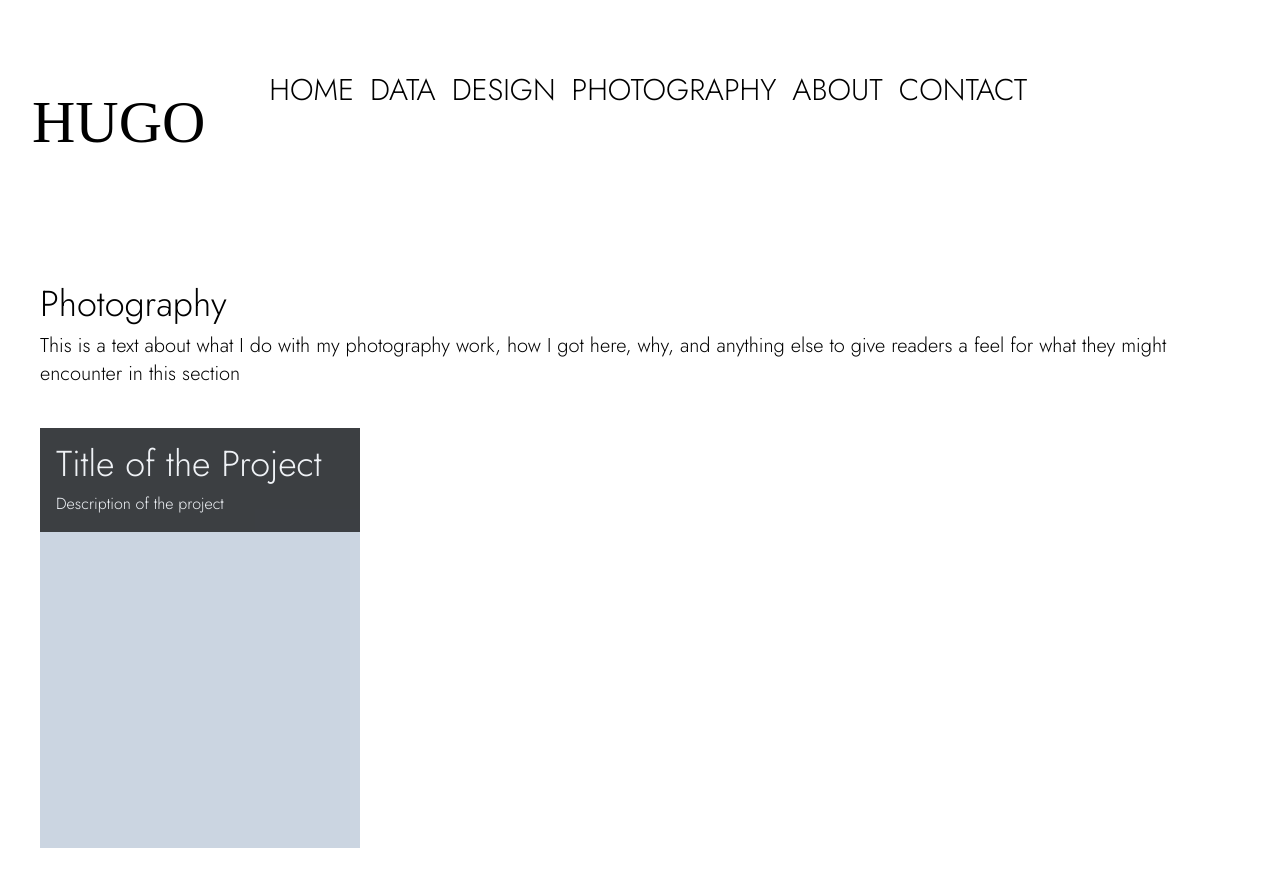
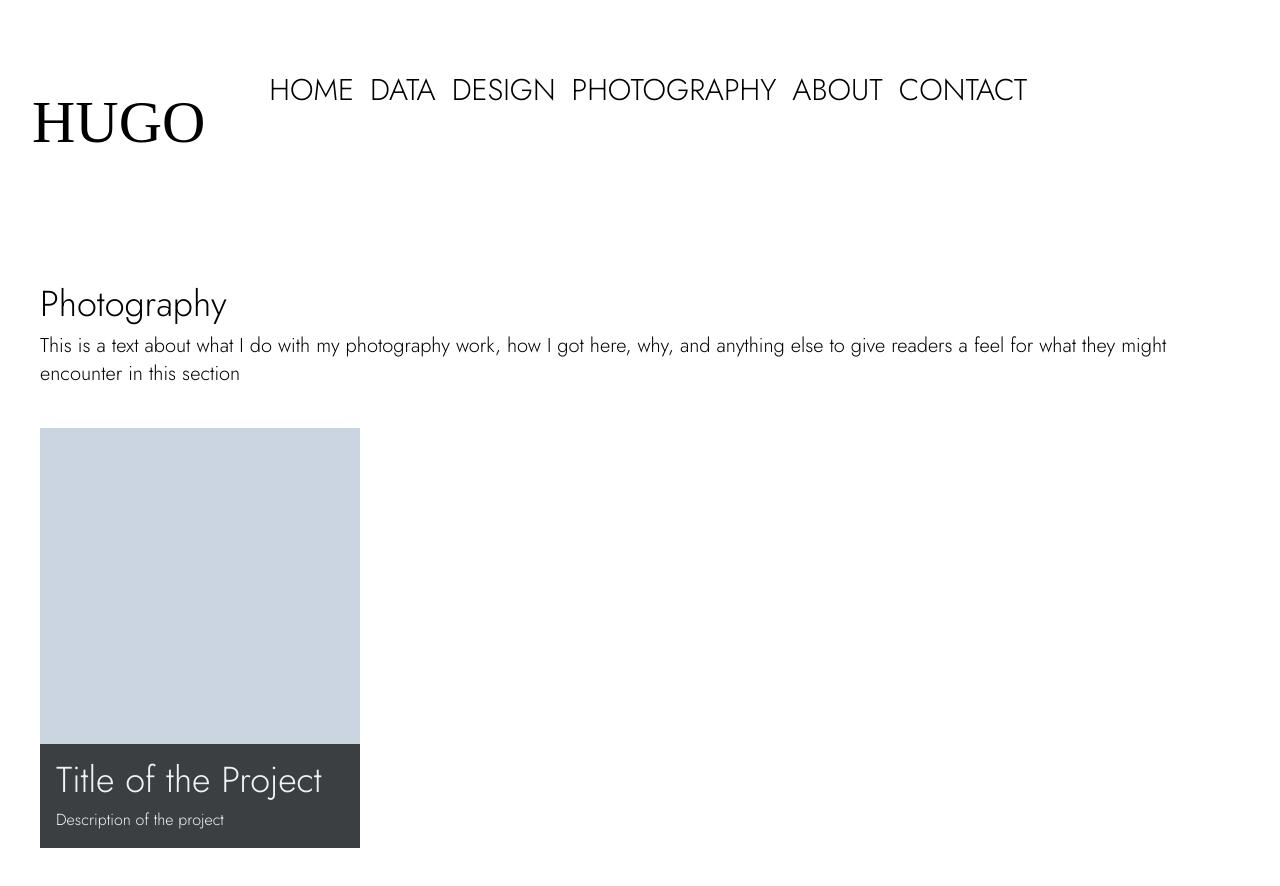
Before and after one commit to MilkyRaven/hugoPortfolio, a Next.js app: page /photography in a window 1280 px wide. Shown: the top 886 px of the page. Built offline with nearby package versions, Linux system fonts and the light colour scheme.

Commit message:
finished photography index section

```diff
--- a/src/pages/photography/index.tsx
+++ b/src/pages/photography/index.tsx
@@ -10,8 +10,8 @@ export default function Photography() {
             <p className="text-xl mt-2">This is a text about what I do with my photography work, how I got here, why, and anything else to give readers a feel for what they might encounter in this section</p>
         </div>
 
-        <Link href={'/photography/gallery1'}><div className="bg-slate-300 w-80 h-[420px] m-10">
-            <div className="bg-black text-white p-4 opacity-70">
+        <Link href={'/photography/gallery1'}><div className="bg-slate-300 w-80 h-[420px] m-10 relative">
+            <div className="bg-black text-white p-4 opacity-70 absolute bottom-0 w-full">
                 <p className="text-4xl">Title of the Project</p>
                 <p className="text-base mt-2">Description of the project</p>
             </div>
```
